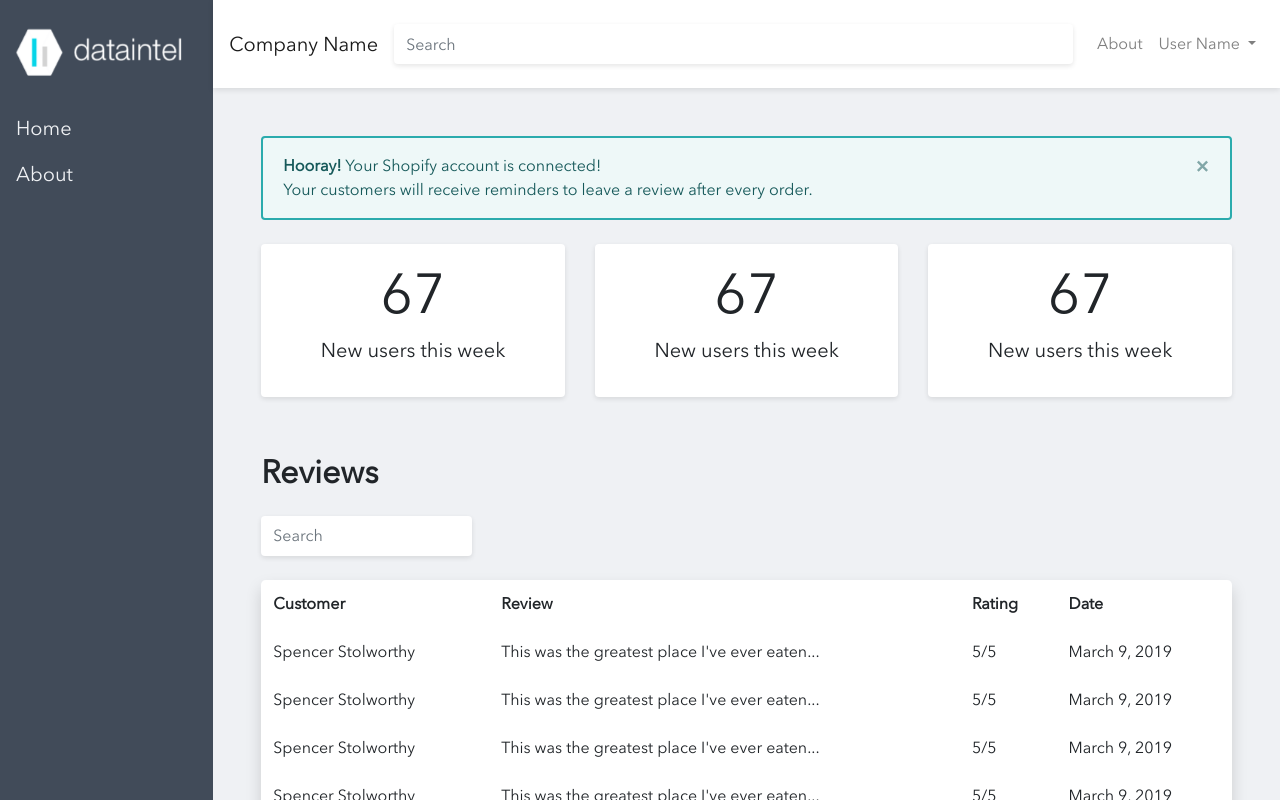
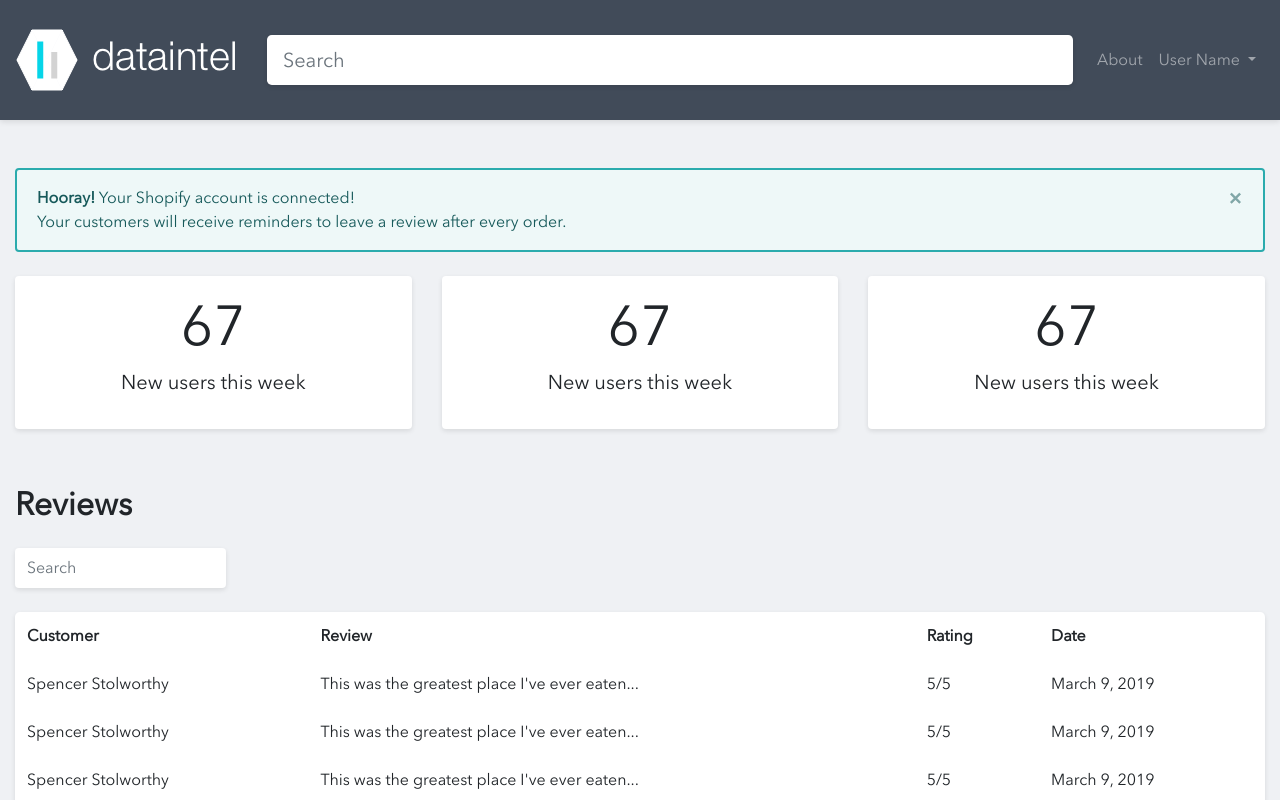
Before and after one commit to prescience-labs/dashboard, a Vue app: page /#/ in a window 1280 px wide. Shown: the top 800 px of the page. Built offline with nearby package versions, Linux system fonts and the light colour scheme.

Commit message:
fix sizing

```diff
--- a/sass/main.scss
+++ b/sass/main.scss
@@ -29,6 +29,14 @@ $primary:   $clr-blueish;
 
 $border-width: 2px;
 
+// Containers
+$container-max-widths: (
+  sm: 540px,
+  md: 720px,
+  lg: 960px,
+  xl: 1300px
+);
+
 // Alerts
 $alert-bg-level:      -11.5;
 $alert-border-level:  -0;
--- a/src/App.vue
+++ b/src/App.vue
@@ -1,28 +1,13 @@
 <template>
-  <div id="app">
-    <div class="row no-gutters vh-100">
-      <div class="col-2 bg-secondary text-light d-none d-md-block sidebar">
-        <div class="sticky-top">
-          <nav id="nav" class="navbar navbar-expand navbar-dark py-4 sticky-top d-flex justify-content-center">
-            <router-link to="/" class="navbar-brand">
-              <img class="img-fluid" src="/img/logo-white.png" alt="">
-            </router-link>
-          </nav>
-          <ul class="nav flex-column">
-            <li class="nav-item">
-              <router-link to="/" class="nav-link text-light">Home</router-link>
-            </li>
-            <li class="nav-item">
-              <router-link to="/about" class="nav-link text-light">About</router-link>
-            </li>
-          </ul>
-        </div>
-      </div>
-      <div class="col bg-light d-flex flex-column">
-        <nav id="nav" class="navbar navbar-expand navbar-light bg-white d-flex shadow-sm py-4 sticky-top">
-          <router-link to="/" class="navbar-brand d-none d-md-block">Company Name</router-link>
-          <form class="form-inline mr-auto flex-fill d-flex">
-              <input class="form-control mr-sm-3 flex-fill shadow-sm border-0" type="search" placeholder="Search" aria-label="Search">
+  <div id="app" class="vh-100 d-flex flex-column">
+    <div class="row sticky-top">
+      <div class="col">
+        <nav id="nav" class="navbar navbar-expand navbar-dark bg-secondary d-flex shadow-sm py-4">
+          <router-link to="/" class="navbar-brand">
+            <img class="img-fluid" src="/img/logo-white.png" alt="">
+          </router-link>
+          <form class="form-inline ml-3 mr-auto flex-fill d-flex">
+              <input class="form-control form-control-lg mr-sm-3 flex-fill shadow-sm border-0" type="search" placeholder="Search" aria-label="Search">
           </form>
           <ul class="navbar-nav">
             <li class="nav-item">
@@ -39,10 +24,21 @@
             </li>
           </ul>
         </nav>
-        <div class="px-5 pt-5 flex-fill" style="overflow-y:scroll">
+      </div>
+    </div>
+
+    <div class="row flex-fill">
+      <div class="col bg-light d-flex flex-column">
+        <div class="pt-5 flex-fill" style="overflow-y:scroll">
           <router-view/>
         </div>
       </div>
     </div>
+
+    <footer class="text-muted bg-light py-5">
+      <div class="container text-center">
+        Made with &lt;3 in Utah.
+      </div>
+    </footer>
   </div>
 </template>
--- a/src/views/Home.vue
+++ b/src/views/Home.vue
@@ -1,5 +1,5 @@
 <template>
-  <div>
+  <div class="container">
     <div class="row">
       <div class="col">
         <div class="alert alert-primary alert-dismissible fade show" role="alert">
@@ -38,7 +38,7 @@
           <input type="text" class="form-control shadow-sm border-0" id="searchBox" placeholder="Search">
         </form>
 
-        <table class="table table-hover rounded-lg shadow bg-white table-borderless">
+        <table class="table table-hover rounded-lg shadow-sm bg-white table-borderless">
           <thead>
             <tr>
               <th scope="col">Customer</th>
```
Also changed, not shown: public/css/main.css.
